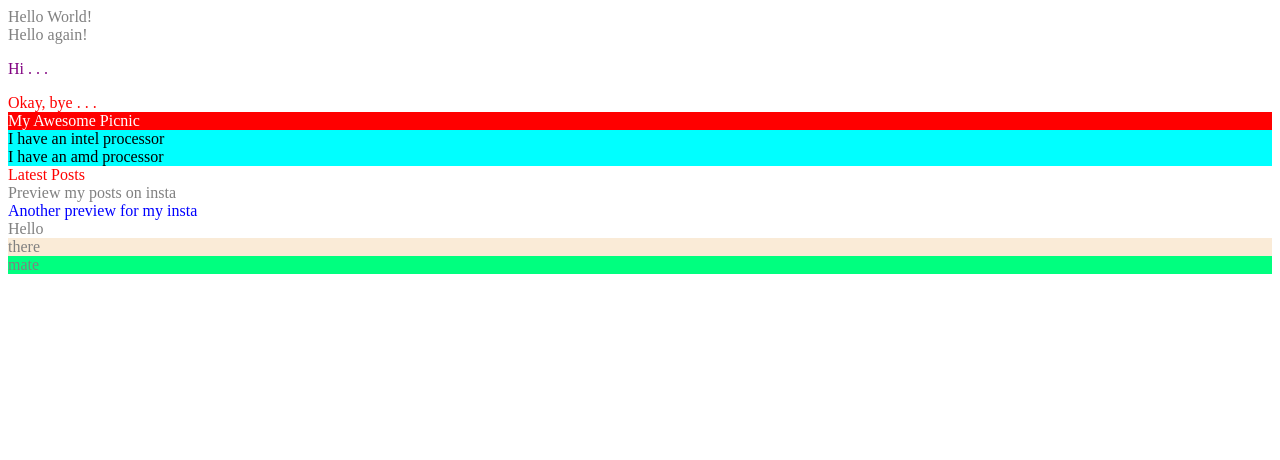
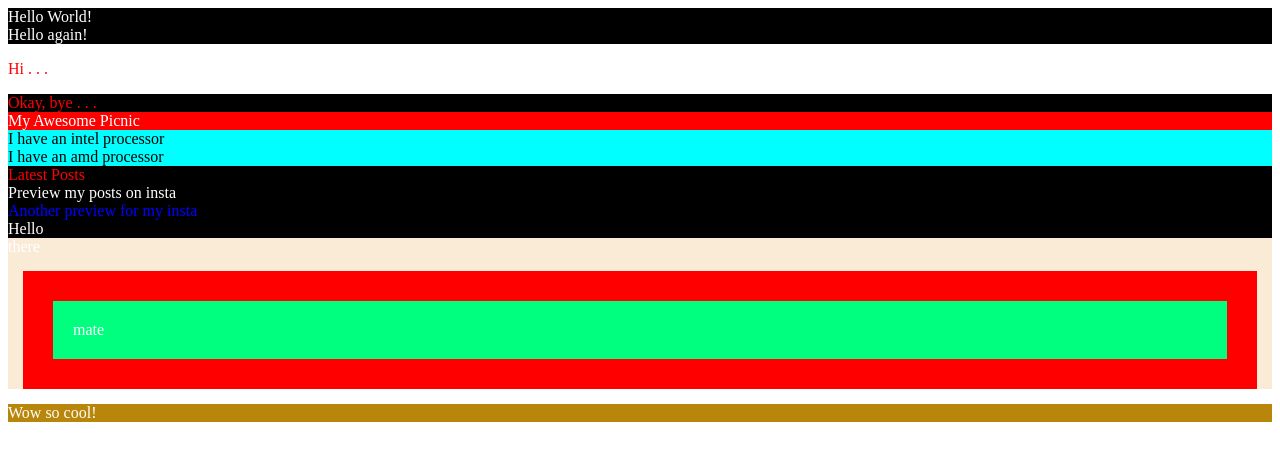
Before and after one commit to Lunagaron/theodinproject, a plain HTML site: page Pre-Req: CSS/templates/index.html in a window 1280 px wide. Drawn offline with Linux system fonts and the light colour scheme.

Commit message:
Update course material for CSS Foundations

```diff
--- a/Pre-Req: CSS/static/styles.css
+++ b/Pre-Req: CSS/static/styles.css
@@ -18,7 +18,9 @@ div{
     color: red;
 }
 
-/* Modifies attributes based on id # */
+/* Modifies attributes based on id #
+*  Note: Precedence of css is id -> class -> type selectors
+*/
 #title{
     background-color: red;
     color: white;
@@ -44,6 +46,18 @@ div{
 .descendant1 .descendant2{
     background-color: antiquewhite;
 }
+
+/* The important differences between padding, margins and borders
+*  Padding - Increases the space between the edge of a box and the content inside
+*  Margin - Increases the space between a box and any other boxes alongside it
+*  Border - Adds space between the margin and the padding
+*/
 .descendant1 .descendant2 .descendant3{
     background-color: springgreen;
+    /* Indents the words by 20px all sides */
+    padding: 20px;
+    /* Makes the box smaller and wraps inside the larger div */
+    margin: 15px;
+    /* The red border */
+    border: 30px solid red;
 }
--- a/Pre-Req: CSS/templates/index.html
+++ b/Pre-Req: CSS/templates/index.html
@@ -6,8 +6,10 @@
     <meta http-equiv="X-UA-Compatible" content="IE=edge">
     <meta name="viewport" content="width=device-width, initial-scale=1.0">
     <title>CSS Tutorial</title>
-    <!-- Import css styles page onto this webpage-->
+
+    <!-- Import css styles page onto this webpage via External - Method 1-->
     <link rel="stylesheet" href="../static/styles.css"/>
+
 </head>
 
 <body>
@@ -42,6 +44,31 @@
         </div>
     </div>
 
+    <!-- Internal css stylisation directly from html - Method 2 -->
+    <style>
+        div{
+            color: white;
+            background-color: black;
+        }
+        p{
+            color: red;
+        }
+    </style>
+
+    <!-- Inline css stylisation directly from html - Method 3 -->
+    <div style="color: white; background-color: darkgoldenrod;">Wow so cool!</div>
+
+    <!-- Block vs Inline
+         Block elements stack on top of one another, each new element starting on a new line
+         Meanwhile, in-line elements continue on and appear in line with whatever element they
+         are placed besides, such as the <a> link tag. Padding and margins also behave uniquely
+         to these elements, and in general it is NOT recommended to add margins and paddings on
+         in-line elements! -->
+
+    <!-- Div vs Span
+         Div by nature is a block-level element used as a container to group other elements
+         Span on the other hand is an in-line element to group text content and inline HTML
+         elements for styling. -->
 
 </body>
 
```
